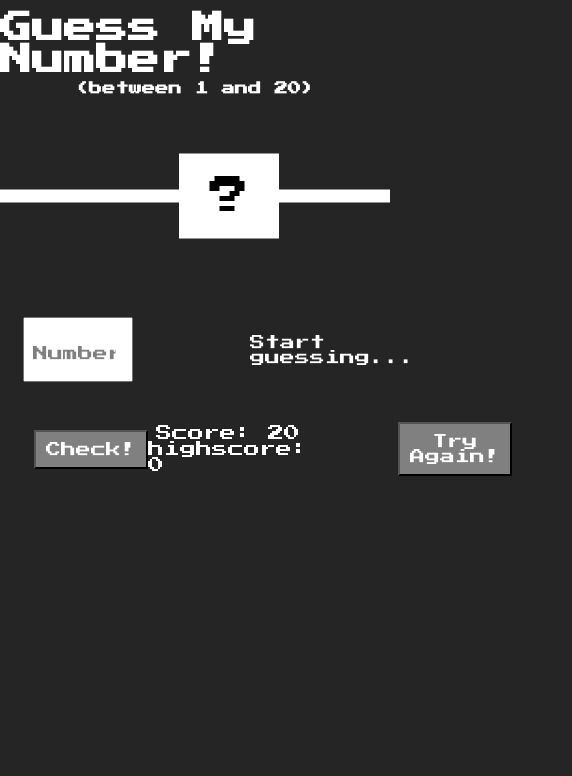
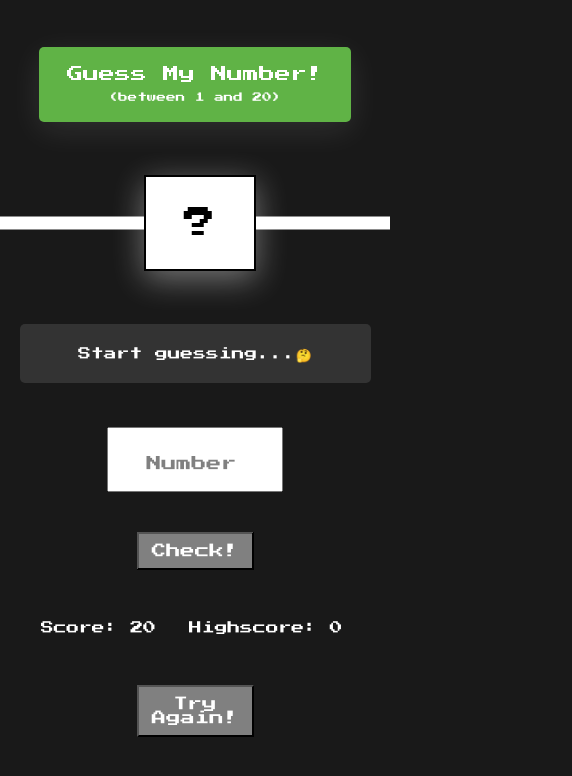
Before and after one commit to dev-krish-xyz/Web-Dev-Cohort, a plain HTML site: page JS/11_DOM/guess number/index.html in a window 390 px wide. Shown: the whole page, 572 px wide, since content can reach past the window. Drawn offline with Linux system fonts and the light colour scheme.

Commit message:
project ready

```diff
--- a/JS/11_DOM/guess number/index.html
+++ b/JS/11_DOM/guess number/index.html
@@ -9,9 +9,9 @@
   <body>
     <div class="main">
       <div class="header-container flex">
-        <div class="header">
-          <h1>Guess My Number!</h1>
-          <h5>(between 1 and 20)</h5>
+        <div class="header flex">
+          <span>Guess My Number!</span>
+          <span class="subheader">(between 1 and 20)</span>
         </div>
       </div>
 
@@ -24,14 +24,14 @@
         <div class="input-container">
           <input type="number" class="input-box" placeholder="Number"/>
         </div>
-        <div class="message">Start guessing...</div>
+        <div class="message flex">Start guessing...🤔</div>
       </div>
 
       <div class="bottom-container flex">
         <div class="check-container"><button class="check-btn">Check!</button></div>
         <div class="score-container flex">
           <div class="score">Score: 20</div>
-          <div class="highscore">highscore: 0</div>
+          <div class="highscore">Highscore: 0</div>
         </div>
         <div class="again-container"><button class="again-btn"> Try Again!</button></div>
       </div>
--- a/JS/11_DOM/guess number/script.js
+++ b/JS/11_DOM/guess number/script.js
@@ -32,21 +32,24 @@
       let inputnum = Number(inputbox.value);
       // no input
       if (!inputnum) {
-        message.textContent = "please enter a number";
+        message.textContent = "Please enter a number";
       } else if (inputnum > 20 || inputnum < 0) {
         message.textContent = "Enter a number between 1 & 20";
       }
       // if number is higher
       else if (inputnum > number) {
+        message.textContent = "📈 Too high...";
+        wrongchoice.pause();
+        wrongchoice.currentTime = 0;
         wrongchoice.play();
-        message.textContent = "📈 Too high...";
+        inputbox.classList.remove("correct","wrong");
+        void inputbox.offsetWidth;  //reflow
+        inputbox.classList.add("wrong");
         countScore();
-        inputbox.classList.remove("correct");
-        inputbox.classList.add("wrong");
         if (score === 0) {
           inputbox.disabled = true;
           checkbtn.disabled = true;
-          message.textContent = "Game Over";
+          message.textContent = "⛔ Game Over";
           againbtn.style.backgroundColor = "red";
           loseaudio.play();
         }
@@ -54,34 +57,41 @@
       // if number is lower
       else if (inputnum < number) {
         message.textContent = "📉 Too low...";
+        wrongchoice.pause();
+        wrongchoice.currentTime =0;
         wrongchoice.play();
+        inputbox.classList.remove("correct", "wrong");
+        void inputbox.offsetWidth;  // reflow
+        inputbox.classList.add("wrong");
         countScore();
-        inputbox.classList.remove("correct");
-        inputbox.classList.add("wrong");
         if (score === 0) {
           inputbox.disabled = true;
           checkbtn.disabled = true;
           message.textContent = "⛔ Game Over";
+
           loseaudio.play();
-          againbtn.style.backgroundColor = "red";
+          againbtn.style.backgroundColor = "#da0a0aff";
         }
       }
       // number is equal
       else if (inputnum === number) {
         secretbox.textContent = number;
-        message.style.fontSize = "18px";
-        message.textContent = "🥳 Correct guess...";
+        message.textContent = "Correct guess...🥳";
+        message.style.fontSize = "16px";
         winaudio.play();
         checkbtn.disabled = true;
         inputbox.disabled = true;
+        message.style.backgroundColor = 'rgba(0, 0, 0, 0.34)';
         document.querySelector("body").style.backgroundColor = "#60b346";
+        document.querySelector('.header').style.backgroundColor = 'rgba(0, 0, 0, 0.553)';
+        againbtn.style.backgroundColor ='rgba(0, 0, 0, 0.55)';
         updateHighScore();
         inputbox.classList.remove("wrong");
         inputbox.classList.add("correct");
         secretbox.classList.add("pop");
         setTimeout(() => inputbox.classList.remove("wrong"), 400);
       }
-      setTimeout(() => secretBox.classList.remove("pop"), 600);
+      setTimeout(() => secretbox.classList.remove("pop"), 600);
     });
     // setting timeout for the wrong class
 
@@ -89,7 +99,8 @@
     againbtn.addEventListener("click", () => {
       document.querySelector("body").style.backgroundColor = "";
       number = secretNumber();
-      message.textContent = "🤔 Start Guessing...?";
+      message.style.fontSize = '0.8rem';
+      message.textContent = "Start guessing...🤔";
       score = 20;
       countscore.textContent = `Score: ${score}`;
       inputbox.value = "";
@@ -99,13 +110,15 @@
       secretbox.textContent = "?";
       inputbox.classList.remove("wrong");
       inputbox.classList.remove("correct");
+       document.querySelector('.header').style.backgroundColor = '';
+       message.style.backgroundColor = '';
     });
 
     let highscoreValue = 0;
     function updateHighScore() {
       if (score > highscoreValue) {
         highscoreValue = score;
-        highscore.textContent = `High Score: ${highscoreValue}`;
+        highscore.textContent = `HighScore: ${highscoreValue}`;
       }
     }
 
@@ -123,5 +136,3 @@
         checkbtn.click();
       }
     });
-
-    const okay = document.querySelector();
--- a/JS/11_DOM/guess number/style.css
+++ b/JS/11_DOM/guess number/style.css
@@ -6,7 +6,7 @@
   box-sizing: border-box;
 }
 body {
-  background-color: rgba(0, 0, 0, 0.853);
+  background-color: rgba(0, 0, 0, 0.9);
   transition: background-color 2s ease;
   color: white;
   font-family: "Press Start 2P";
@@ -14,21 +14,41 @@ body {
   height: 100%;
   /* overflow:hidden; */
 }
+.main {
+  height: 100%;
+  width: 100%;
+}
 .flex {
   display: flex;
   justify-content: center;
   align-items: center;
 }
 .header-container {
+  position: relative;
   margin-top: 3vw;
   width: 100%;
 }
-.header-container h5 {
+.header {
+  height: auto;
+  flex-direction: column;
+  border-radius: 5px;
+  padding: 10px 0;
+  gap: 1vw;
+  box-shadow: 0px 8px 32px rgba(255,255,255,0.1);
+  background-color: #60b346;
+}
+.header:first-child {
   text-align: center;
-  padding-top: 1.5vw;
+  font-size:2.5vw;
+  width: 80% ;
+}
+.subheader {
+  font-size: 1.7vw;
+  width: 70%;
 }
 
 .secret-container {
+  width: 100%;
   margin: 7vh 0;
   position: relative;
   height: 10vh;
@@ -36,37 +56,40 @@ body {
 .line {
   width: 100%;
   background-color: white;
-  height: 13px;
+  height: 0.813rem;
   position: absolute;
   top: 50%;
   transform: translateY(-50%);
+  overflow: hidden;
 }
 .secret-box {
-  height: 85px;
-  width: 100px;
+  height: 7rem;
+  width: 8rem;
   background-color: white;
   color: black;
   position: absolute;
   top: 50%;
-  left: 46%;
+  left: calc(50% - 3.2rem);
   transform: translateY(-50%);
   font-size: 2.5rem;
 }
 
 .input-container {
+  position: relative;
   margin: 20px 0;
-  gap: 30vw;
+  gap: 1vw;
+  justify-content: space-around;
 }
 .input-box {
-  height: 65px;
-  width: 110px;
+  height: 4.063rem;
+  width: 8rem;
   color: black;
-  font-size: 23px;
+  font-size: 1.438rem;
   font-family: "Press Start 2P";
   text-align: center;
 }
 .input-box::placeholder{
-  font-size: 15px;
+  font-size: 0.938rem;
   color: grey;
   padding-left: 8px;
   opacity: 1;
@@ -78,18 +101,30 @@ body {
 }
 
 .message {
-  width: 30vw;
-  height: 30px;
-  font-size: 15px;
+  text-align: center;
+  width:auto;
+  min-width:3rem;
+  height: 1rem;
+  font-size: 0.938rem;
+  background-color: #ffffff1d;
+  padding: 2vw;
+  border-radius: 5px;
+  line-height: 5vw;
 }
 
 .bottom-container {
+  width: 100%;
   justify-content: space-around;
-  margin: 2vw 0;
+  margin: 6vw 0;
   position: relative;
+  gap:3vw;
+  /* overflow-x: hidden; */
+  /* flex-shrink: 1; */
 }
 .check-container {
-  padding-left: 8.7vw;
+  /* padding-left: 8.7vw; */
+  width: 30%;
+  height: 100%;
 }
 .check-btn {
   height: 65%;
@@ -97,16 +132,26 @@ body {
   padding: 10px;
   background-color: grey;
   color: white;
-  font-size: 15px;
+  font-size: 0.9rem;
   font-family: "Press Start 2P";
+  border-right: 2px solid black;
+  border-bottom: 2px solid black;
 }
 
 .score-container {
-  flex-direction: column;
-  padding-right: 90px;
+  position: relative;
+  flex-direction: row;
+  font-size: 0.8rem;
+  gap: 1.5vw;
+  /* padding-right: 90px; */
+}
+.score-container .highscore{
+ min-width: 10rem;
 }
 .again-container{
-    padding-right: 60px;
+    /* padding-right: 60px; */
+    width: 30%;
+    height: 100%;
 }
 .again-btn {
   height: 65%;
@@ -114,7 +159,7 @@ body {
   padding: 10px;
   background-color: grey;
   color: white;
-  font-size: 15px;
+  font-size: 0.9rem;
   font-family: "Press Start 2P";
 }
 
@@ -151,3 +196,57 @@ body {
 .pop {
   animation: pop 0.4s ease;
 }
+
+@media (max-width: 480px) {
+
+  .header-container{
+    margin-top: 12vw;
+  }
+  .header{
+    padding: 5vw 3vw;
+    gap: 2.5vw;
+  }
+  .header:first-child{
+    font-size: 1rem;
+  }
+  .header .subheader{
+    font-size: 0.6rem;
+  }
+  .input-box{
+    width: 11rem;
+  }
+  .input-container {
+    flex-direction:column-reverse;
+    gap: 1.5rem;
+    align-items: center;
+  }
+
+  .message {
+
+    height: 15vw;
+    width: 90%;
+    font-size: 0.8rem;
+    text-align: center;
+  }
+
+  .secret-box {
+    font-size: 2rem;
+    width: 7rem;
+    height: 6rem;
+      box-shadow: 0px 8px 32px rgba(255,255,255,0.4);
+    border: 2px solid black;
+  }
+
+  .bottom-container {
+    margin-top: 3vw;
+    flex-direction: column;
+    gap: 1.5rem;
+  }
+
+  .score-container {
+    flex-direction: row;
+    justify-content: space-around;
+    width: 100%;
+    padding: 7vw 7vw;
+  }
+}
--- /dev/null
+++ b/JS/Concepts/package.json
@@ -0,0 +1,5 @@
+{
+  "dependencies": {
+    "@js-temporal/polyfill": "^0.5.1"
+  }
+}
```
Also changed, not shown: JS/Concepts/Temporalapi.js (added, +43 -0 lines), JS/Concepts/date.js (added, +108 -0 lines), JS/Concepts/hoisting.js (added, +14 -0 lines), JS/Concepts/proxy.js (added, +54 -0 lines), Practice/expence.js (added, +12 -0 lines), Practice/movierating.js (added, +23 -0 lines), Practice/reduce.js (added, +12 -0 lines), Practice/task.js (added, +8 -0 lines), JS/Concepts/index.html (renamed from JS/Terminologies/index.html), JS/Concepts/script.js (renamed from JS/Terminologies/script.js), 1 other file.
